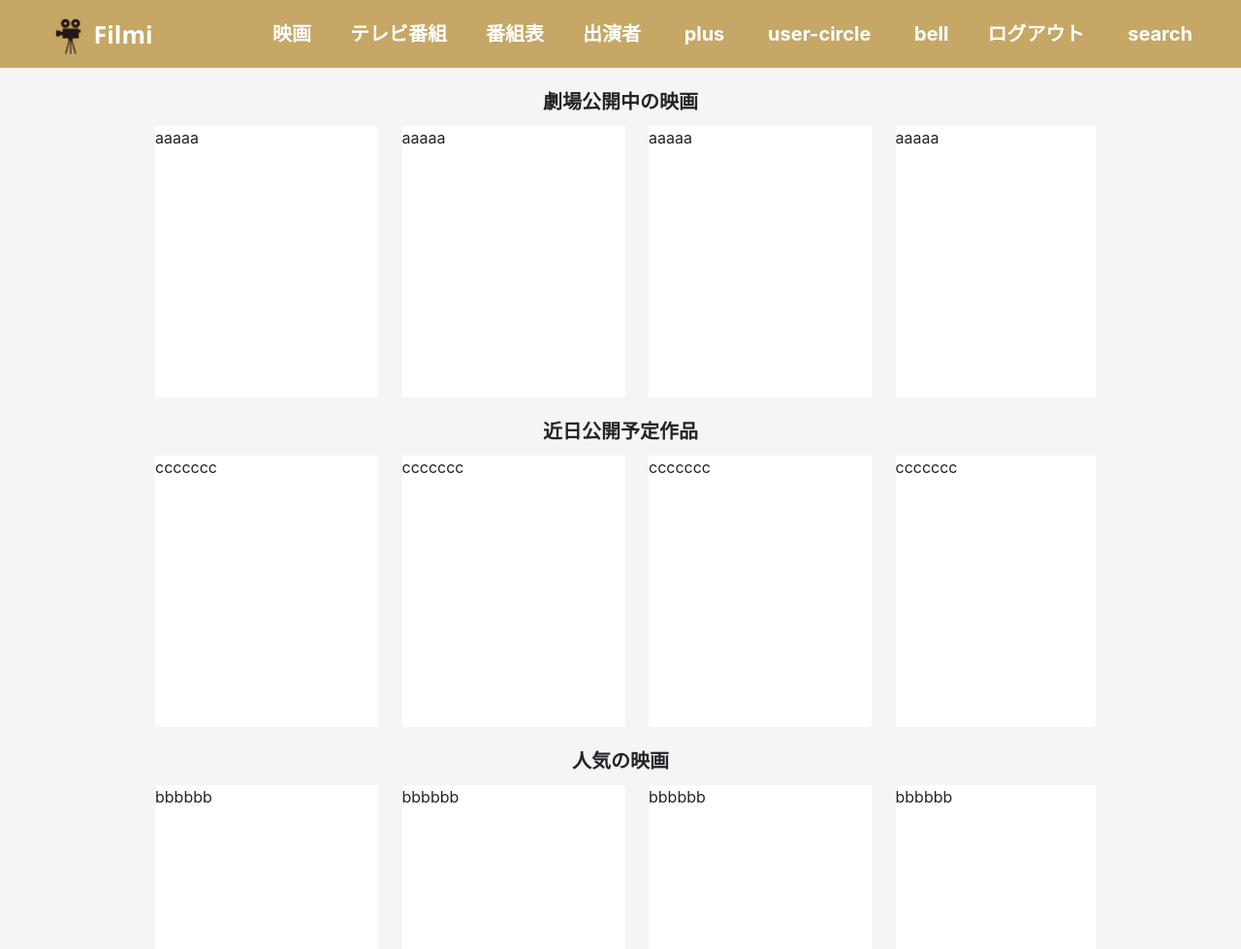
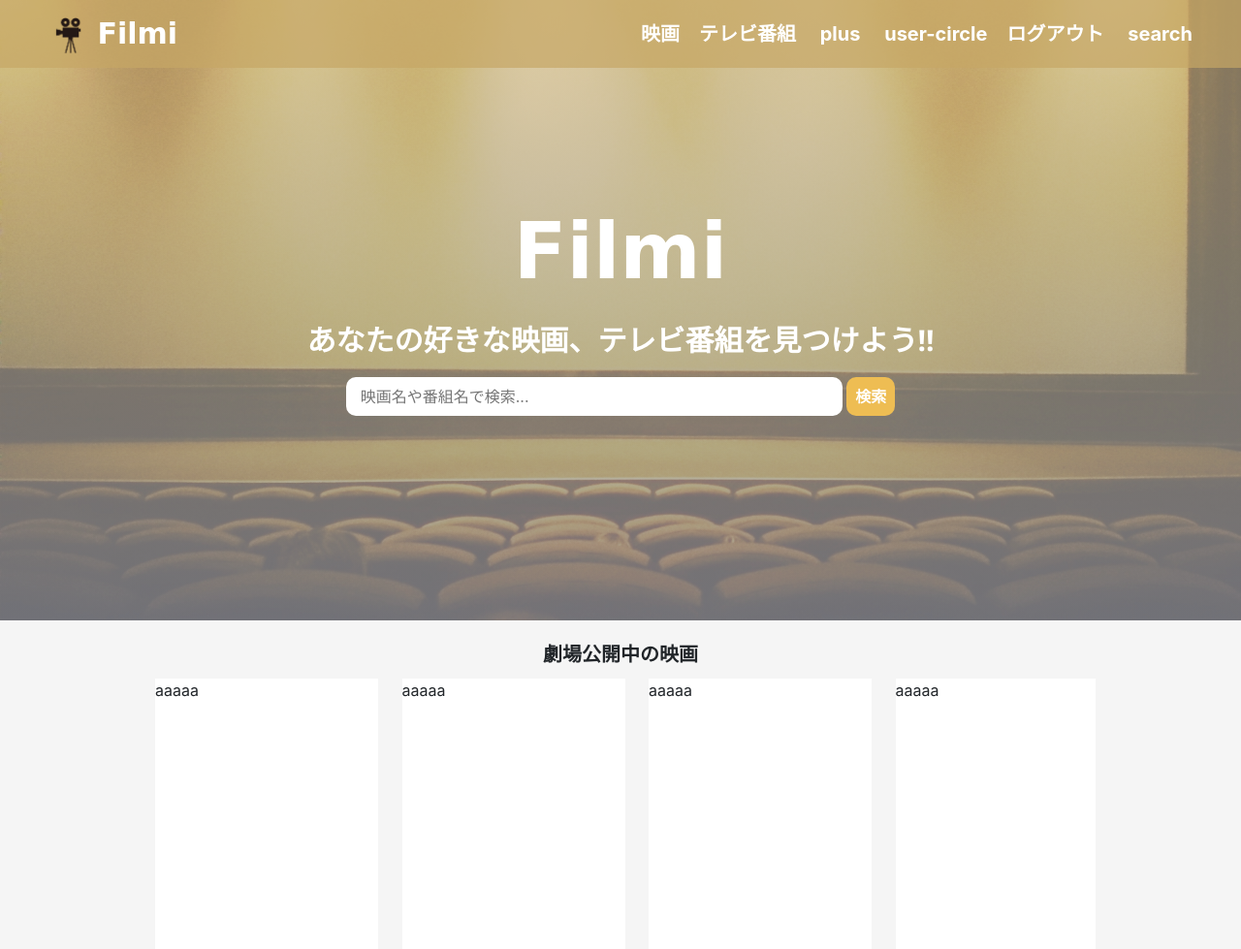
Before and after one commit to Taka0119/filmi, a Rails app: page / in a window 1280 px wide. Shown: the top 979 px of the page at 97% size. Run offline with Rails 7, Linux system fonts and the light colour scheme; a user stored in the database is signed in; style sheets or scripts are compiled from the project's sources; some libraries are stand-ins or nearby versions.

Commit message:
UI修正(ホーム画面)

```diff
--- a/app/assets/stylesheets/modules/_main.scss
+++ b/app/assets/stylesheets/modules/_main.scss
@@ -1,6 +1,47 @@
 .main_wrapper {
   background-color: whitesmoke;
   padding-bottom: 50px;
+  &__container {
+    height: 80vh;
+    background: linear-gradient(to top, rgba(141, 141, 141, 0.7) 0%, #c7ab6e8f 100%),url('filmi_素材/home_l.jpg');
+    background-size: cover;
+    background-repeat: no-repeat;
+    &__inner {
+      &--title {
+        text-align: center;
+        font-size: 80px;
+        font-family: 'Lobster', cursive;
+        color: #ffffff;
+        padding-top: 200px;
+      }
+      &--text {
+        color: #ffffff;
+        font-size: 30px;
+        font-weight: bold;
+        font-family: 'Segoe UI', Tahoma, Geneva, Verdana, sans-serif;
+        text-align: center;
+      }
+      &__search {
+        text-align: center;
+        &--field {
+          width: 40%;
+          height: 40px;
+          padding: 0 15px;
+          border-radius: 10px;
+          border: none;
+        }
+        &--btn {
+          height: 40px;
+          width: 50px;
+          border-radius: 10px;
+          border: none;
+          background-color: #eebd53;
+          color: #ffffff;
+          font-weight: bold;
+        }
+      }
+    }
+  }
   .movie_slide {
     height: 340px;
     padding: 20px 150px 0;
--- a/app/assets/stylesheets/modules/_shares_header.scss
+++ b/app/assets/stylesheets/modules/_shares_header.scss
@@ -3,9 +3,9 @@
 }
 
 .root_path {
-  font-size: 25px;
+  font-size: 30px;
   font-weight: bold;
-  font-family: 'Segoe UI', Tahoma, Geneva, Verdana, sans-serif;
+  font-family: 'Lobster', cursive;
   text-decoration: none;
   color: #ffffff;
 }
@@ -25,8 +25,10 @@
 
 .shares_header {
   height: 70px;
+  width: 100%;
   line-height: 70px;
-  background-color: #c6a765;
+  background-color: rgba($color: #c6a765, $alpha: 0.7);
+  position: fixed;
   &__box {
     margin: 0 50px;
     height: 100%;
@@ -41,53 +43,46 @@
       color: #ffffff;
       &__movie {
         list-style: none;
-        margin-left: 40px;
+        margin-left: 20px;
       }
       &__tv {
         list-style: none;
-        margin-left: 40px;
+        margin-left: 20px;
       }
       &__schedule {
         list-style: none;
-        margin-left: 40px;
-      }
-      &__performer {
-        list-style: none;
-        margin-left: 40px;
+        margin-left: 20px;
       }
       &__sign_up {
         list-style: none;
+        margin-left: 20px;
       }
       &__sign_up:hover {
         text-decoration: none;
       }
       &__login {
         list-style: none;
-        margin-left: 40px;
+        margin-left: 20px;
       }
       &__login:hover {
         text-decoration: none;
       }
       &__search {
         list-style: none;
-        margin-left: 40px;
+        margin-left: 20px;
       }
       // ログイン中 + α
       &__new {
         list-style: none;
-        margin-left: 40px;
+        margin-left: 20px;
       }
       &__my_page {
         list-style: none;
-        margin-left: 40px;
-      }
-      &__notification {
-        list-style: none;
-        margin-left: 40px;
+        margin-left: 20px;
       }
       &__logout {
         list-style: none;
-        margin-left: 40px;
+        margin-left: 20px;
       }
     }
   }
--- a/app/views/home/_main.html.haml
+++ b/app/views/home/_main.html.haml
@@ -1,4 +1,14 @@
 .main_wrapper
+  .main_wrapper__container
+    .main_wrapper__container__inner
+      %h1.main_wrapper__container__inner--title
+        Filmi
+      %p.main_wrapper__container__inner--text
+        あなたの好きな映画、テレビ番組を見つけよう!!
+      .main_wrapper__container__inner__search
+        = form_with do |form|
+          = form.text_field :name, placeholder: '映画名や番組名で検索...', class: 'main_wrapper__container__inner__search--field'
+          = form.submit '検索', class: 'main_wrapper__container__inner__search--btn'
   -# 映画館で上映中の映画
   .movie_slide
     .movie_slide__box
--- a/app/views/shares/_header.html.haml
+++ b/app/views/shares/_header.html.haml
@@ -5,6 +5,10 @@
       Filmi
 
     %ul.shares_header__box__menu
+      %li.shares_header__box__menu__movie#menu_movie
+        映画
+      %li.shares_header__box__menu__tv#menu_tv
+        テレビ番組
       %li.shares_header__box__menu__sign_up
         = link_to new_user_registration_path, class: 'link' do
           新規登録
--- a/app/views/shares/_user_header.html.haml
+++ b/app/views/shares/_user_header.html.haml
@@ -5,14 +5,10 @@
       Filmi
 
     %ul.shares_header__box__menu
-      %li.shares_header__box__menu__movie
+      %li.shares_header__box__menu__movie#menu_movie
         映画
-      %li.shares_header__box__menu__tv
+      %li.shares_header__box__menu__tv#menu_tv
         テレビ番組
-      %li.shares_header__box__menu__schedule
-        番組表
-      %li.shares_header__box__menu__performer
-        出演者
 
       %li.shares_header__box__menu__new
         = icon('fa', 'plus', class: 'shares_header__box__menu__new__list')
@@ -20,9 +16,6 @@
       %li.shares_header__box__menu__my_page
         = icon('fa', 'user-circle', class: 'shares_header__box__menu__my_page__list')
 
-      %li.shares_header__box__menu__notification
-        = icon('fa', 'bell', class: 'shares_header__box__menu__notification__list')
-
       %li.shares_header__box__menu__logout
         = link_to destroy_user_session_path, class: 'link' do
           ログアウト
```
Also changed, not shown: app/javascript/modules/header.js (+7 -3 lines).
